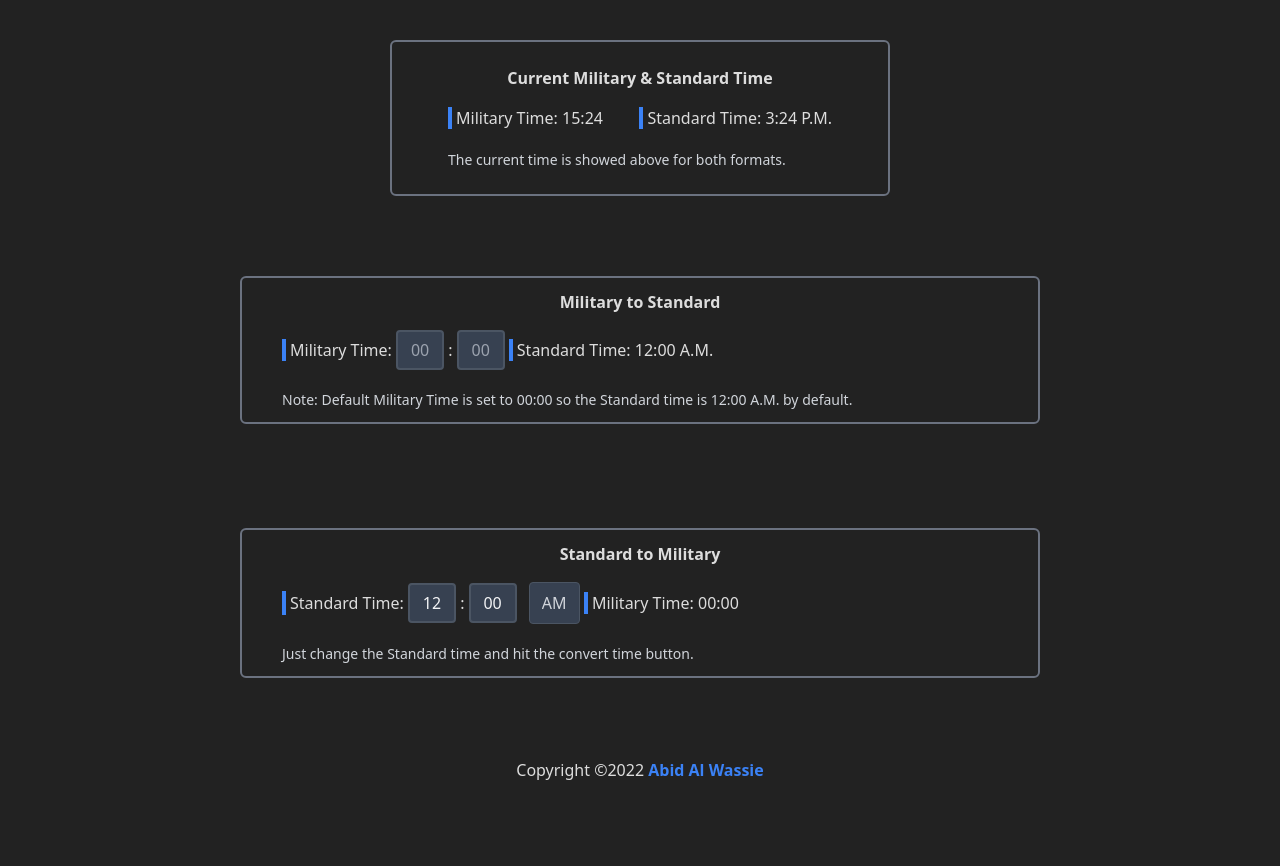
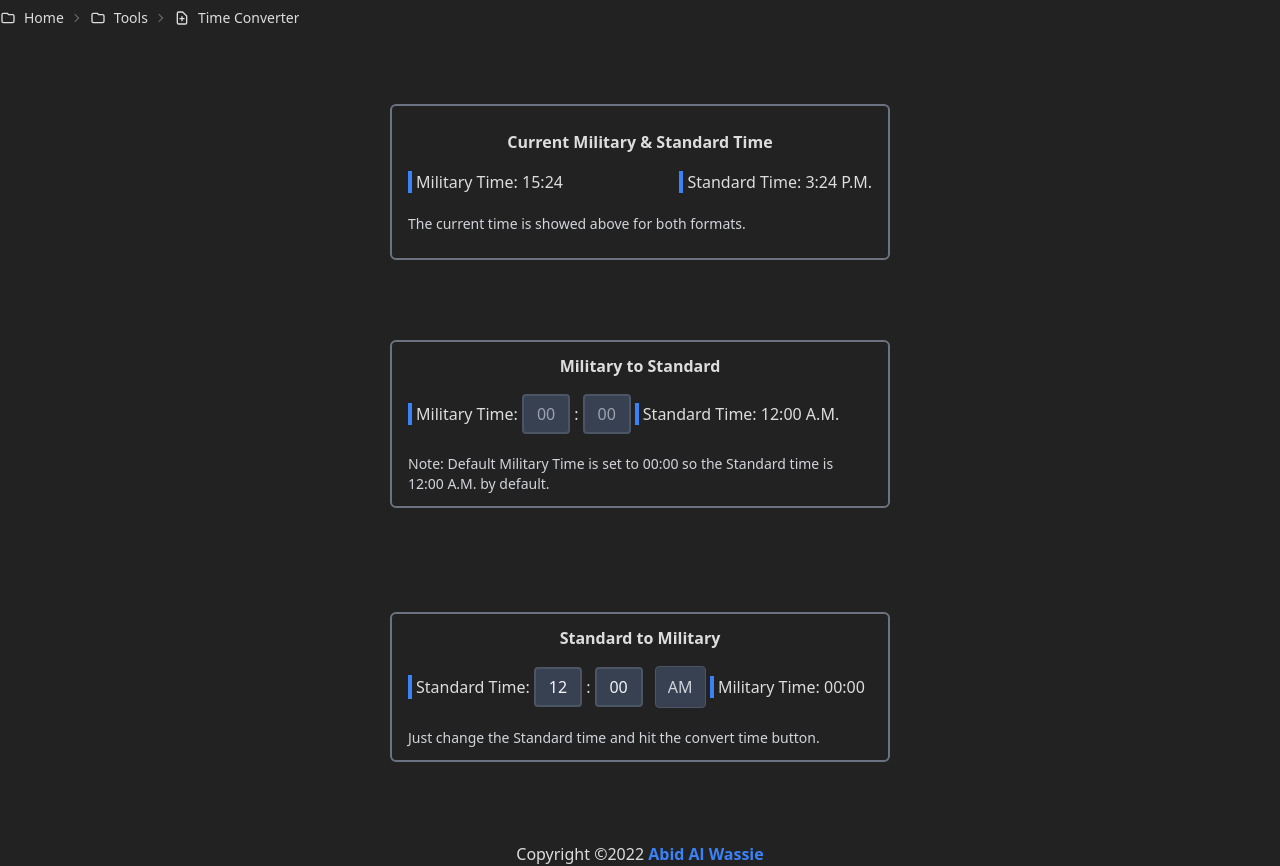
Before and after one commit to AbidAlWassie/quicktools-js, a website: page timeConverter/index.html in a window 1280 px wide. Before the commit the page ends 800 px from the top, so only its background shows below. Drawn offline with Linux system fonts and the light colour scheme.

Commit message:
updated ui

```diff
--- a/heightConverter/style.css
+++ b/heightConverter/style.css
@@ -4,6 +4,21 @@
   flex-direction: column;
   justify-content: center;
   align-items: center;
+}
+
+.navbar {
+  align-items: flex-start !important;
+  margin: 0 auto;
+  display: flex;
+  align-items: center;
+  width: 100%;
+}
+
+.container {
+  display: flex;
+  flex-direction: column;
+  align-items: center;
+  margin: 0 auto;
 }
 
 body {
--- a/package.json
+++ b/package.json
@@ -4,6 +4,7 @@
   "description": "Time Converter(Milatery to Standard) - Not Finsished",
   "main": "index.js",
   "scripts": {
+    "build": "npx tailwindcss -i ./src/styles.css -o ./build/styles.css --JIT --content=\"./*/*.html\" --watch",
     "tailwind-f": "npx tailwindcss -i ./src/styles.css -o ./build/styles.css --JIT --content=\"./*/*.html\" --watch",
     "tailwind-m": "npx tailwindcss -i ./src/styles.css -o ./build/styles.css --JIT --content=\"./*.html\" --watch"
   },
@@ -18,6 +19,7 @@
   },
   "homepage": "https://github.com/AbidAlWassie/My-Tools#readme",
   "dependencies": {
+    "daisyui": "^2.51.5",
     "tailwindcss": "^3.0.23"
   }
 }
--- a/styles.css
+++ b/styles.css
@@ -1,13 +1,18 @@
 body {
-  background: #000;
-  color: #eee;
-  font-family: Arial, Helvetica, sans-serif;
+  background: #272a2e;
+  /* color: #eee; */
+  /* font-family: Arial, Helvetica, sans-serif; */
 }
 
-a {
-  color: #4c85f0;
-  font-size: 1.2rem;
+.anchor {
+  color: #4c85f0 !important;
+  /* font-size: 1.2rem; */
   font-weight: 600;
+}
+
+h2 {
+  font-size: 1.6rem !important;
+  font-weight: 600 !important;
 }
 
 p {
@@ -15,8 +20,17 @@ p {
   font-size: 1.1rem;
 }
 
+.navbar {
+  align-items: flex-start !important;
+  margin: 0 auto;
+  display: flex;
+  align-items: center;
+  width: 100%;
+}
+
 .container {
   display: flex;
   flex-direction: column;
   align-items: center;
+  margin: 0 auto;
 }
--- a/tailwind.config.js
+++ b/tailwind.config.js
@@ -1,7 +1,7 @@
 module.exports = {
-  content: [],
+  content: ["./**/*.{html}", "./index.html"],
   theme: {
     extend: {},
   },
-  plugins: [],
-}
+  plugins: [require("daisyui")],
+};
--- a/timeConverter/css/main.css
+++ b/timeConverter/css/main.css
@@ -4,12 +4,45 @@ body {
   user-select: none;
 }
 
+.navbar {
+  align-items: flex-start !important;
+  margin: 0 auto;
+  display: flex;
+  align-items: center;
+  min-height: 4rem;
+  width: 100%;
+}
+
+.container {
+  display: flex;
+  flex-direction: column;
+  align-items: center;
+  margin: 0 auto;
+}
+
+/* .card-holder,
+.card-holder-mid,
+.card-holder-mid2 {
+  margin-left: 12px;
+  margin-right: 12px;
+} */
+
 .card-holder {
-  width: 800px;
+  width: 500px;
+  padding-left: 1rem !important;
+  padding-right: 1rem !important;
 }
 
 .card-holder-mid {
   width: 500px;
+  padding-left: 1rem !important;
+  padding-right: 1rem !important;
+}
+
+.card-holder-mid2 {
+  width: 500px;
+  padding-left: 1rem !important;
+  padding-right: 1rem !important;
 }
 
 .text-red {
@@ -44,6 +77,16 @@ body {
   }
 }
 
+@media screen and (max-width: 400px) {
+
+  .card-holder,
+  .card-holder-mid,
+  .card-holder-mid2 {
+    padding: 12px 12px !important;
+  }
+
+}
+
 @media screen and (max-width: 374px) {
 
   input {
--- a/timeConverter/index.html
+++ b/timeConverter/index.html
@@ -11,6 +11,39 @@
 </head>
 
 <body>
+
+  <div class="navbar container">
+    <div class="text-sm breadcrumbs">
+      <ul>
+        <li>
+          <a>
+            <svg xmlns="http://www.w3.org/2000/svg" fill="none" viewBox="0 0 24 24" class="w-4 h-4 mr-2 stroke-current">
+              <path stroke-linecap="round" stroke-linejoin="round" stroke-width="2"
+                d="M3 7v10a2 2 0 002 2h14a2 2 0 002-2V9a2 2 0 00-2-2h-6l-2-2H5a2 2 0 00-2 2z"></path>
+            </svg>
+            Home
+          </a>
+        </li>
+        <li>
+          <a href="../">
+            <svg xmlns="http://www.w3.org/2000/svg" fill="none" viewBox="0 0 24 24" class="w-4 h-4 mr-2 stroke-current">
+              <path stroke-linecap="round" stroke-linejoin="round" stroke-width="2"
+                d="M3 7v10a2 2 0 002 2h14a2 2 0 002-2V9a2 2 0 00-2-2h-6l-2-2H5a2 2 0 00-2 2z"></path>
+            </svg>
+            Tools
+          </a>
+        </li>
+        <li>
+          <svg xmlns="http://www.w3.org/2000/svg" fill="none" viewBox="0 0 24 24" class="w-4 h-4 mr-2 stroke-current">
+            <path stroke-linecap="round" stroke-linejoin="round" stroke-width="2"
+              d="M9 13h6m-3-3v6m5 5H7a2 2 0 01-2-2V5a2 2 0 012-2h5.586a1 1 0 01.707.293l5.414 5.414a1 1 0 01.293.707V19a2 2 0 01-2 2z">
+            </path>
+          </svg>
+          Time Converter
+        </li>
+      </ul>
+    </div>
+  </div>
 
   <div class="flex justify-center">
 
@@ -75,7 +108,7 @@
 
   <div class="flex justify-center">
 
-    <div class="card-holder m2s py-3 px-10 my-10 border-2 border-gray-500 rounded-md">
+    <div class="card-holder-mid2 m2s py-3 px-10 my-10 border-2 border-gray-500 rounded-md">
 
       <h2 class="text-center mb-4 font-semibold">Standard to Military</h2>
 
```
Also changed, not shown: heightConverter/index.html (+51 -7 lines), index.html (+38 -5 lines), build/styles.css, 1 other file.
